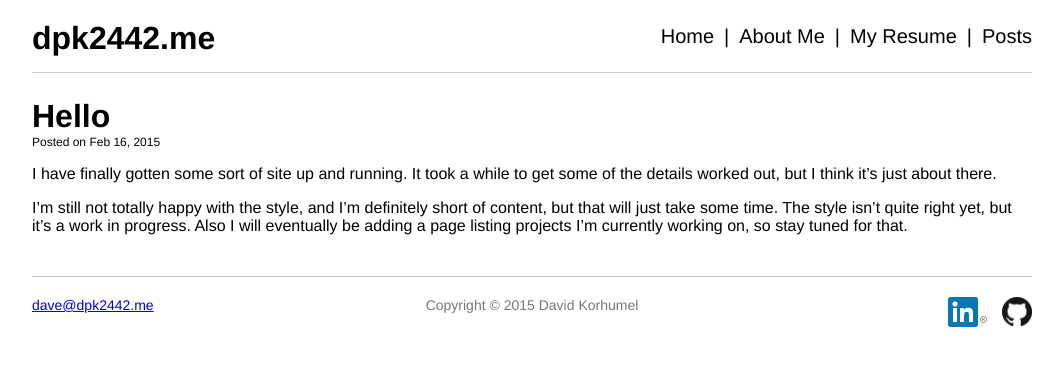
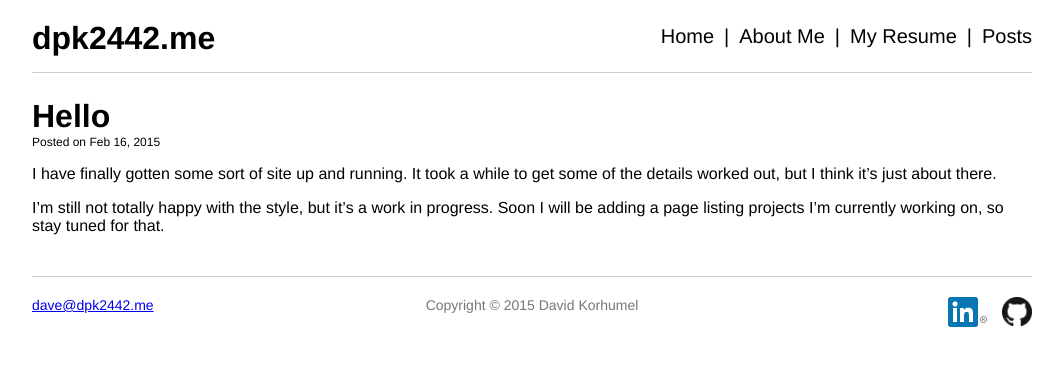
Before and after one commit to dpk2442/dpk2442.me, a Jekyll site: the page built from _posts/2015-02-16-hello.md, in a window 1280 px wide. Shown: the top 366 px of the page, without its empty margins (108-1171 px from the left). Built offline with Jekyll 4.4.1, drawn with Linux system fonts in a browser that asks for light colours.

Commit message:
updated hello post

```diff
--- a/_posts/2015-02-16-hello.md
+++ b/_posts/2015-02-16-hello.md
@@ -5,4 +5,4 @@ title: Hello
 
 I have finally gotten some sort of site up and running. It took a while to get some of the details worked out, but I think it's just about there.
 
-I'm still not totally happy with the style, and I'm definitely short of content, but that will just take some time. The style isn't quite right yet, but it's a work in progress. Also I will eventually be adding a page listing projects I'm currently working on, so stay tuned for that.
+I'm still not totally happy with the style, but it's a work in progress. Soon I will be adding a page listing projects I'm currently working on, so stay tuned for that.
```
